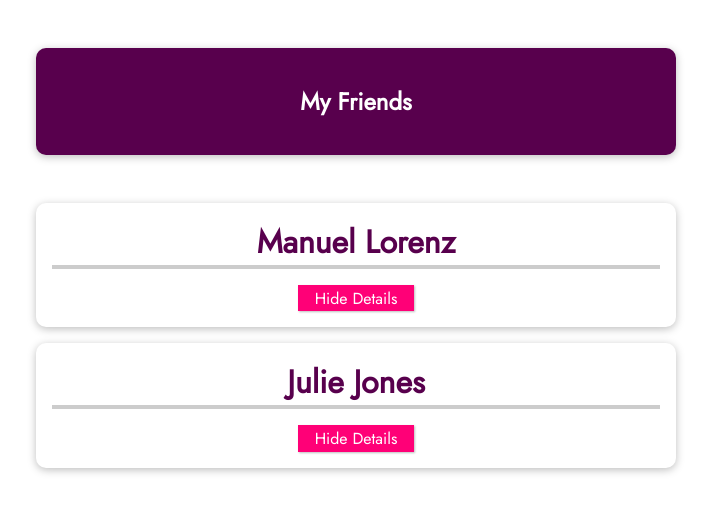
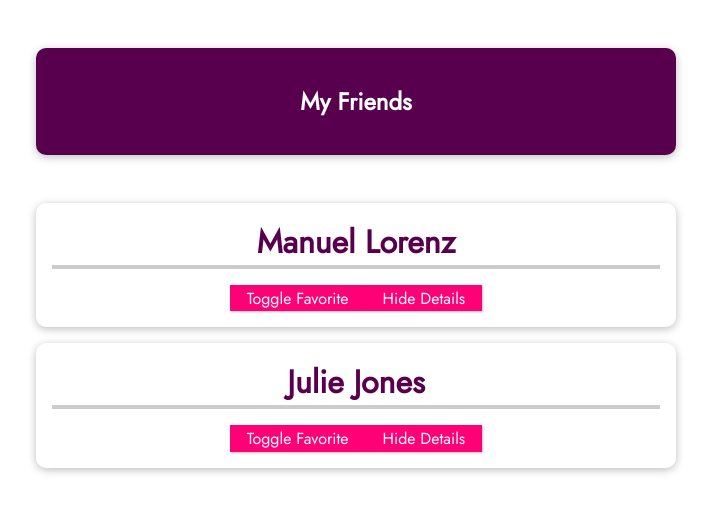
Before and after one commit to Kingsley-coder-prog/a-new-vue-project, a Vue app: page / in a window 1280 px wide. Shown: the top 512 px of the page, without its empty margins (284-995 px from the left). Built offline with nearby package versions, Linux system fonts and the light colour scheme.

Commit message:
props behavior and changing props

```diff
--- a/src/App.vue
+++ b/src/App.vue
@@ -2,8 +2,8 @@
   <section>
     <header><h1>My Friends</h1></header>
     <ul>
-      <friend-contact name="Manuel Lorenz" phone-number="0123 45678 90" email-address="manuel@localhost.com"></friend-contact>
-      <friend-contact name="Julie Jones" phone-number="0987 65432 10" email-address="julie@localhost.com"></friend-contact>
+      <friend-contact name="Manuel Lorenz" phone-number="0123 45678 90" email-address="manuel@localhost.com" is-favorite="1"></friend-contact>
+      <friend-contact name="Julie Jones" phone-number="0987 65432 10" email-address="julie@localhost.com" is-favorite="0"></friend-contact>
     </ul>
   </section>
 </template>
--- a/src/components/FriendContact.vue
+++ b/src/components/FriendContact.vue
@@ -1,6 +1,7 @@
 <template>
   <li>
-    <h2>{{ name }}</h2>
+    <h2>{{ name }} {{ friendIsFavorite === "1" ? "(Favorite)" : "" }}</h2>
+    <button @click="toggleFavorite">Toggle Favorite</button>
     <button @click="toggleDetails">{{ detailsAreVisible ? "Show" : "Hide" }} Details</button>
     <ul v-if="detailsAreVisible">
       <li><strong>Phone:</strong>{{ phoneNumber }}</li>
@@ -11,10 +12,11 @@
 
 <script>
 export default {
-  props: ["name", "phoneNumber", "emailAddress"],
+  props: ["name", "phoneNumber", "emailAddress", "isFavorite"],
   data() {
     return {
       detailsAreVisible: false,
+      friendIsFavorite: "isFvorite",
       friend: {
         id: "manuel",
         name: "Manuel Lorenz",
@@ -26,6 +28,14 @@
   methods: {
     toggleDetails() {
       this.detailsAreVisible = !this.detailsAreVisible;
+    },
+
+    toggleFavorite() {
+      if (this.friendIsFavorite === "1") {
+        this.friendIsFavorite = "0";
+      } else {
+        this.friendIsFavorite = "1";
+      }
     }
   }
 };
```
